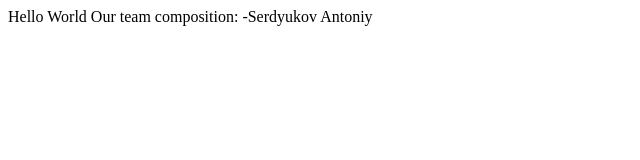
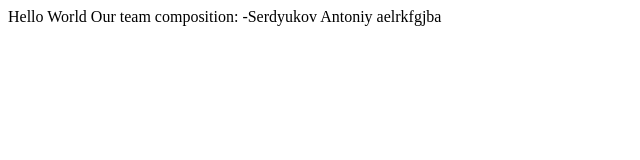
Before and after one commit to an-tonic/CO1111-Shared-Project, a plain HTML site: page index.html in a window 1280 px wide. Shown: the full height of the page, 0-640 px from the left. Drawn offline with Linux system fonts and the light colour scheme.

Commit message:
Push clash

```diff
--- a/index.html
+++ b/index.html
@@ -9,5 +9,6 @@
 
     Our team composition:
         -Serdyukov Antoniy
+    aelrkfgjba
 </body>
 </html>
```
